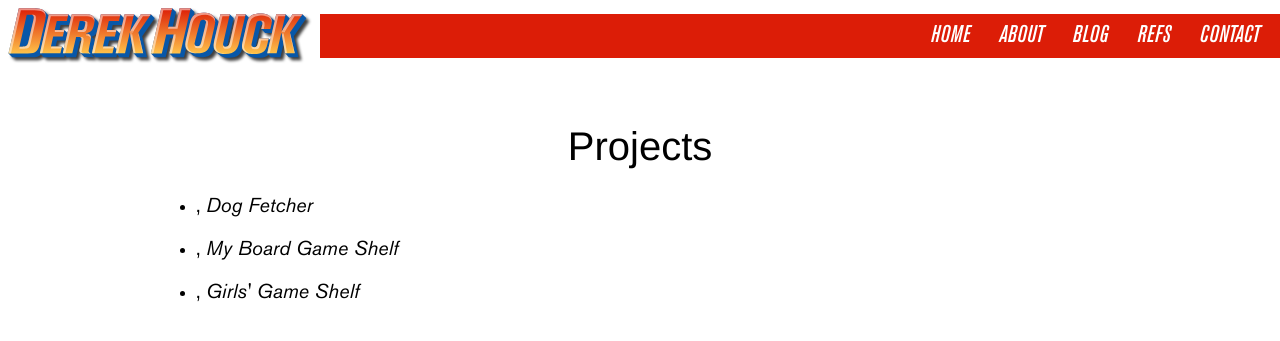
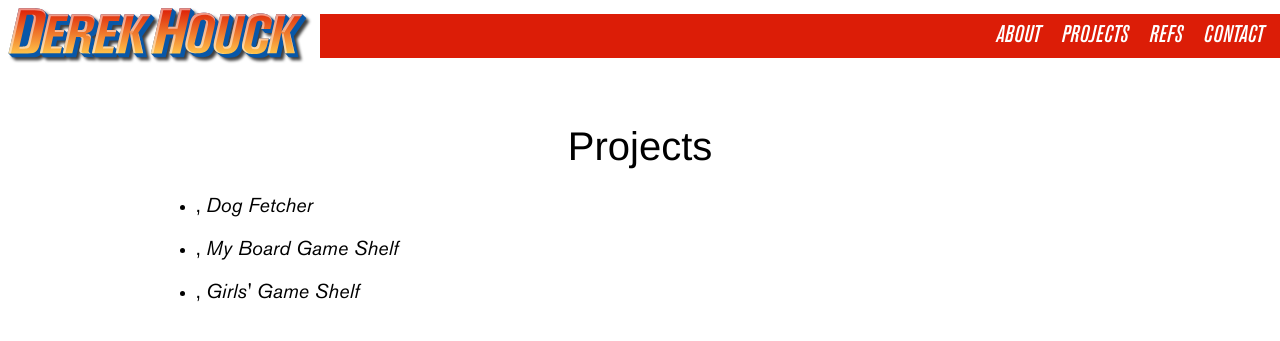
Before and after one commit to derekhouck/derekhouck.github.io, a Jekyll site: the page built from projects.html, in a window 1280 px wide. Shown: the top 341 px of the page. Built offline with Jekyll 4.4.1, drawn with Linux system fonts in a browser that asks for light colours; some web fonts are replaced.

Commit message:
Add projects to navigation bar

```diff
--- a/_data/navigation.yml
+++ b/_data/navigation.yml
@@ -1,9 +1,7 @@
-- name: Home
-  link: /
 - name: About
   link: /about.html
-- name: Blog
-  link: /blog.html
+- name: Projects
+  link: /projects.html
 - name: Refs
   link: /testimonials.html
 - name: Contact
--- a/_layouts/default.html
+++ b/_layouts/default.html
@@ -2,7 +2,9 @@
 
 <header class="site-header">
   <div class="site-branding">
-    <img class="site-logo" src="/assets/images/logo.svg" alt="Derek Houck" />
+    <a href="/"
+      ><img class="site-logo" src="/assets/images/logo.svg" alt="Derek Houck"
+    /></a>
   </div>
   {% include navigation.html %}
 </header>
--- a/_sass/main.scss
+++ b/_sass/main.scss
@@ -157,7 +157,7 @@ main {
   }
   li {
     display: inline-block;
-    margin: 0 0.5em;
+    margin: 0 0.5rem;
   }
   ul {
     list-style-type: disc;
```
